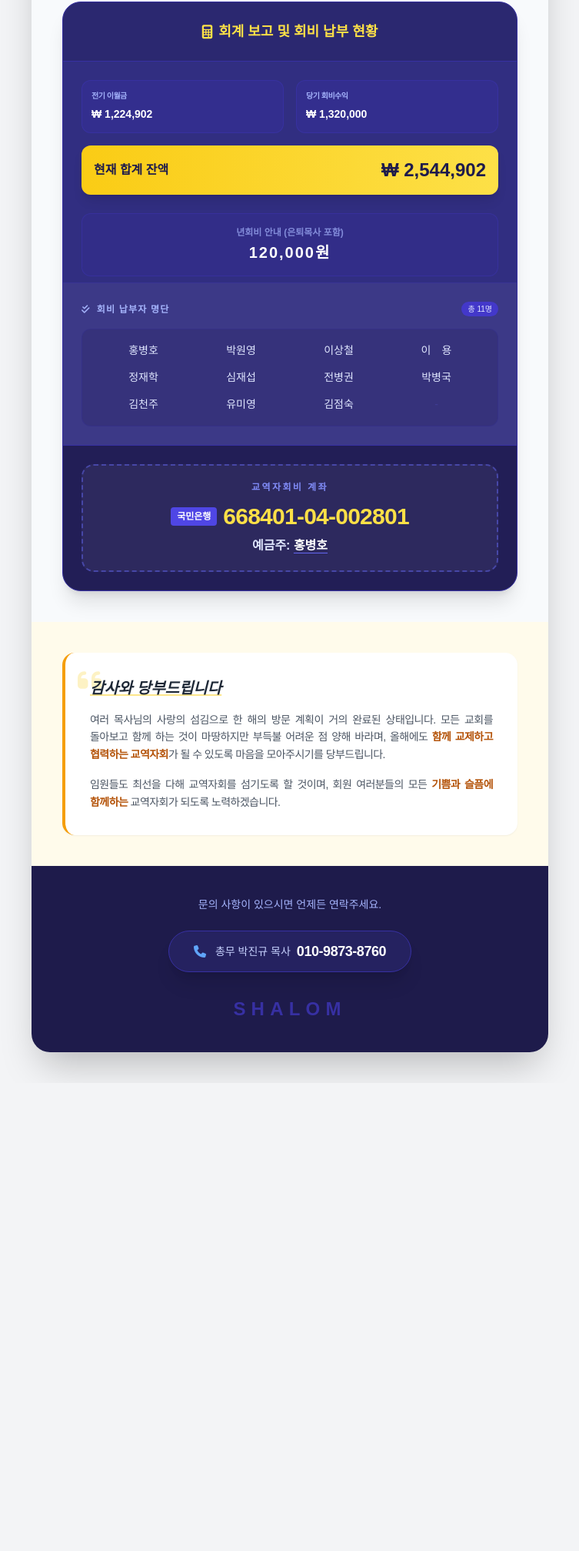
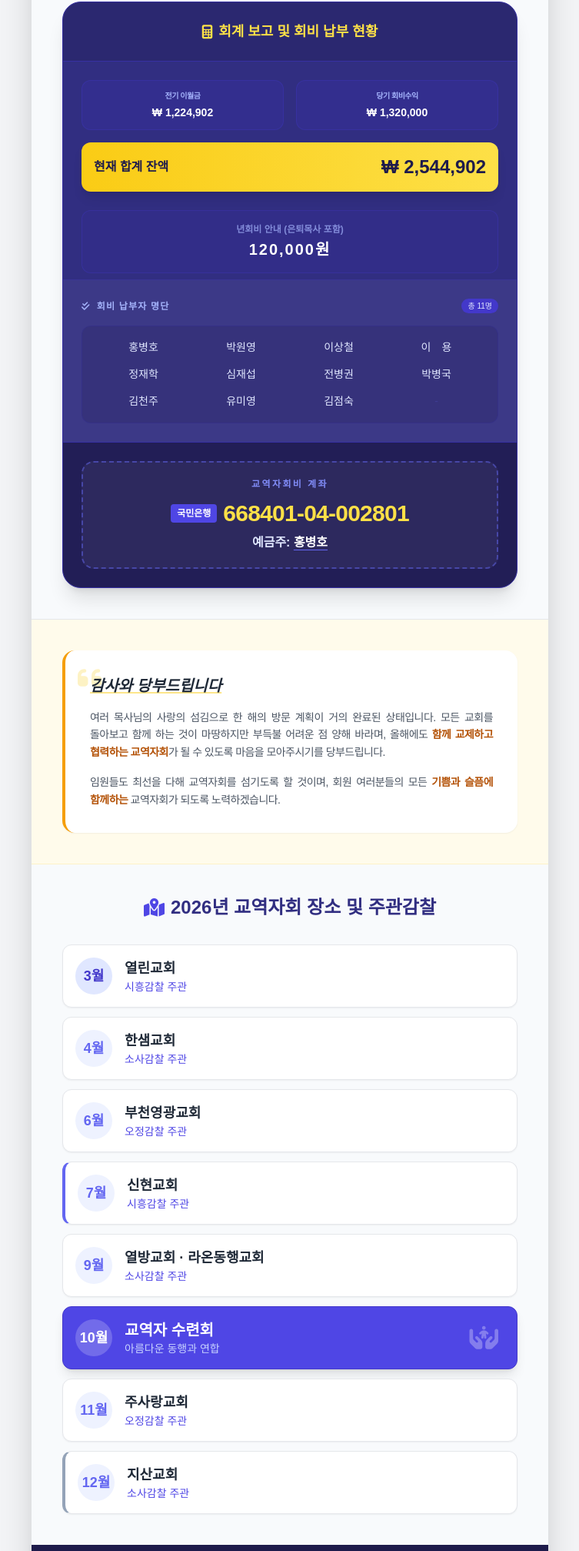
Before and after one commit to joosarang/pastor, a plain HTML site: page index.html in a window 1280 px wide. Shown: the part 2485-4500 px from the top of the page at 77% size, without its empty margins (263-1016 px from the left). Before the commit the page ends 3892 px from the top, so only its background shows below. Drawn offline with nearby package versions, Linux system fonts and the light colour scheme; a web font is replaced by a local one.

Commit message:
Update index.html

```diff
--- a/index.html
+++ b/index.html
@@ -6,7 +6,7 @@
 
     <!-- 카카오톡/SNS 공유 미리보기 설정 (Open Graph) -->
     <meta property="og:title" content="2026년 3월 교역자회 예배지">
-    <meta property="og:description" content="2026년 3월 교역자회 예배 순서 및 주요 사역 안내입니다.">
+    <meta property="og:description" content="2026년 3월 교역자회 예배 순서 및 연간 일정 안내입니다.">
     <meta property="og:type" content="website">
 
     <title>2026년 3월 교역자회 예배지</title>
@@ -30,14 +30,12 @@
             grid-template-columns: 80px 1fr;
             gap: 12px;
         }
-        /* 장평 및 가독성 최적화 클래스 */
         .tight-text {
             letter-spacing: -0.04em;
             line-height: 1.7;
             word-break: keep-all;
             text-align: justify;
         }
-        /* 이름 간격 조정 클래스 */
         .two-char-name {
             letter-spacing: 1em;
             margin-right: -1em;
@@ -179,12 +177,12 @@
                 <i class="fa-solid fa-users text-blue-600 mr-2"></i> 교역자회 섬기는 이들
             </h2>
             <div class="grid grid-cols-1 sm:grid-cols-2 gap-4 mb-4">
-                <div class="bg-slate-50 rounded-xl p-5 text-center border border-gray-200 shadow-sm transition-hover hover:border-blue-200">
+                <div class="bg-slate-50 rounded-xl p-5 text-center border border-gray-200 shadow-sm">
                     <span class="text-blue-600 font-bold text-sm block mb-1">회장</span>
                     <h3 class="text-xl font-bold text-gray-900">박원영 목사</h3>
                     <p class="text-gray-500 text-sm">창대교회</p>
                 </div>
-                <div class="bg-slate-50 rounded-xl p-5 text-center border border-gray-200 shadow-sm transition-hover hover:border-blue-200">
+                <div class="bg-slate-50 rounded-xl p-5 text-center border border-gray-200 shadow-sm">
                     <span class="text-blue-600 font-bold text-sm block mb-1">부회장</span>
                     <h3 class="text-xl font-bold text-gray-900">이경래 목사</h3>
                     <p class="text-gray-500 text-sm">바울교회</p>
@@ -207,24 +205,24 @@
         </section>
 
         <!-- 광고 -->
-        <section class="p-8 sm:p-10 bg-white">
+        <section class="p-8 sm:p-10 bg-white border-b border-gray-100">
             <h2 class="text-2xl font-bold text-gray-800 mb-8 flex items-center justify-center">
                 <i class="fa-solid fa-bullhorn text-orange-500 mr-2"></i> 광 고
             </h2>
             <div class="space-y-4">
-                <div class="flex items-start bg-blue-50/50 p-5 rounded-2xl border border-blue-100 transition-all hover:bg-blue-50">
+                <div class="flex items-start bg-blue-50/50 p-5 rounded-2xl border border-blue-100">
                     <div class="w-10 h-10 bg-blue-100 text-blue-600 rounded-xl flex items-center justify-center font-black mr-4 flex-shrink-0 shadow-sm">1</div>
                     <p class="text-gray-700 text-base leading-relaxed">
                         교역자회 예배 인도는 <span class="font-bold text-blue-700 underline underline-offset-4 decoration-blue-200">감찰별로 담당</span>하여 은혜롭게 진행될 예정입니다.
                     </p>
                 </div>
-                <div class="flex items-start bg-orange-50/50 p-5 rounded-2xl border border-orange-100 transition-all hover:bg-orange-50">
+                <div class="flex items-start bg-orange-50/50 p-5 rounded-2xl border border-orange-100">
                     <div class="w-10 h-10 bg-orange-100 text-orange-600 rounded-xl flex items-center justify-center font-black mr-4 flex-shrink-0 shadow-sm">2</div>
                     <p class="text-gray-700 text-base leading-relaxed">
                         목사님들의 깊이 있는 목회와 삶을 나누고 소통하는 <span class="font-bold text-orange-700">목회 인터뷰</span> 시간을 순서에 따라 가집니다.
                     </p>
                 </div>
-                <div class="flex items-start bg-green-50/50 p-5 rounded-2xl border border-green-100 transition-all hover:bg-green-50">
+                <div class="flex items-start bg-green-50/50 p-5 rounded-2xl border border-green-100">
                     <div class="w-10 h-10 bg-green-100 text-green-600 rounded-xl flex items-center justify-center font-black mr-4 flex-shrink-0 shadow-sm">3</div>
                     <p class="text-gray-700 text-base leading-relaxed">
                         다가오는 <span class="font-bold text-green-700">4월 27일(월) ~ 29일(수)</span>에는 교단의 뜻깊은 총동문대회가 예정되어 있습니다.
@@ -234,7 +232,7 @@
         </section>
 
         <!-- 회계 보고 -->
-        <section class="p-8 sm:p-10 bg-slate-50 border-t border-gray-200">
+        <section class="p-8 sm:p-10 bg-slate-50 border-b border-gray-200">
             <div class="bg-indigo-900 rounded-3xl overflow-hidden shadow-xl border border-indigo-800">
                 <div class="p-6 border-b border-indigo-800 bg-indigo-950/30 text-center">
                     <h3 class="text-lg font-bold text-yellow-300 inline-flex items-center">
@@ -242,15 +240,14 @@
                     </h3>
                 </div>
 
-                <!-- 회계 수치 -->
                 <div class="p-6 grid grid-cols-2 gap-4">
                     <div class="bg-indigo-800/40 p-3 rounded-xl border border-indigo-700/30">
-                        <span class="text-indigo-300 text-[10px] font-bold block mb-1 tracking-tighter">전기 이월금</span>
-                        <span class="text-white font-bold text-sm">₩ 1,224,902</span>
+                        <span class="text-indigo-300 text-[10px] font-bold block mb-1 tracking-tighter text-center">전기 이월금</span>
+                        <span class="text-white font-bold text-sm block text-center">₩ 1,224,902</span>
                     </div>
                     <div class="bg-indigo-800/40 p-3 rounded-xl border border-indigo-700/30">
-                        <span class="text-indigo-300 text-[10px] font-bold block mb-1 tracking-tighter">당기 회비수익</span>
-                        <span class="text-white font-bold text-sm">₩ 1,320,000</span>
+                        <span class="text-indigo-300 text-[10px] font-bold block mb-1 tracking-tighter text-center">당기 회비수익</span>
+                        <span class="text-white font-bold text-sm block text-center">₩ 1,320,000</span>
                     </div>
                     <div class="col-span-2 bg-gradient-to-r from-yellow-400 to-yellow-300 p-4 rounded-xl text-indigo-950 flex justify-between items-center shadow-lg">
                         <span class="font-extrabold">현재 합계 잔액</span>
@@ -258,15 +255,13 @@
                     </div>
                 </div>
 
-                <!-- 회비 납부 기준 안내 -->
                 <div class="px-6 pb-2">
                     <div class="bg-indigo-800/20 rounded-xl p-4 border border-indigo-700/30 text-center">
-                        <span class="text-indigo-300 text-xs font-bold block mb-1 opacity-70">년회비 안내 (은퇴목사 포함)</span>
-                        <span class="font-black text-xl text-white tracking-widest">120,000원</span>
+                        <span class="text-indigo-300 text-xs font-bold block mb-1 opacity-70 text-center">년회비 안내 (은퇴목사 포함)</span>
+                        <span class="font-black text-xl text-white tracking-widest block text-center">120,000원</span>
                     </div>
                 </div>
 
-                <!-- 납부자 명단 -->
                 <div class="bg-white/5 p-6 border-t border-indigo-800/50">
                     <div class="flex items-center mb-4">
                         <span class="text-xs font-bold text-indigo-300 uppercase tracking-widest flex items-center">
@@ -281,7 +276,6 @@
                     </div>
                 </div>
 
-                <!-- 교역자회비 계좌 (대형 강조 디자인) -->
                 <div class="p-6 bg-indigo-950/80 border-t border-indigo-800">
                     <div class="text-center py-5 px-4 bg-white/5 rounded-2xl border-2 border-dashed border-indigo-500/50">
                         <p class="text-indigo-400 text-xs font-black mb-3 tracking-[0.2em]">교역자회비 계좌</p>
@@ -289,16 +283,16 @@
                             <span class="bg-indigo-600 text-white text-xs px-2 py-1 rounded font-bold">국민은행</span>
                             <span class="text-white text-2xl sm:text-3xl font-black tracking-tight text-yellow-300">668401-04-002801</span>
                         </div>
-                        <p class="text-indigo-100 text-base font-bold">예금주: <span class="text-white underline underline-offset-4 decoration-indigo-500">홍병호</span></p>
+                        <p class="text-indigo-100 text-base font-bold text-center">예금주: <span class="text-white underline underline-offset-4 decoration-indigo-500">홍병호</span></p>
                     </div>
                 </div>
             </div>
         </section>
 
-        <!-- 당부의 말씀 -->
-        <section class="p-8 sm:p-10 bg-amber-50">
+        <!-- 감사와 당부 -->
+        <section class="p-8 sm:p-10 bg-amber-50 border-b border-amber-100">
             <div class="bg-white p-6 sm:p-8 rounded-2xl border-l-4 border-amber-500 shadow-sm relative">
-                <i class="fa-solid fa-quote-left text-amber-200 text-4xl absolute top-4 left-4 opacity-50"></i>
+                <i class="fa-solid fa-quote-left text-amber-200 text-4xl absolute top-4 left-4 opacity-50 font-black"></i>
                 <div class="relative z-10">
                     <h2 class="text-xl font-bold text-gray-800 mb-4 font-black italic underline decoration-amber-200">감사와 당부드립니다</h2>
                     <p class="text-gray-600 tight-text text-sm leading-relaxed mb-4">
@@ -311,6 +305,81 @@
             </div>
         </section>
 
+        <!-- 2026년 교역자회 장소 및 주관감찰 -->
+        <section class="p-8 sm:p-10 bg-slate-50">
+            <h2 class="text-2xl font-bold text-indigo-900 mb-8 flex items-center justify-center">
+                <i class="fa-solid fa-map-location-dot text-indigo-600 mr-2 font-black"></i> 2026년 교역자회 장소 및 주관감찰
+            </h2>
+
+            <div class="space-y-3">
+                <!-- 3월 -->
+                <div class="flex items-center bg-white p-4 rounded-xl border border-gray-200 shadow-sm transition-hover hover:border-indigo-300">
+                    <div class="w-12 h-12 bg-indigo-100 text-indigo-700 rounded-full flex items-center justify-center font-bold mr-4 flex-shrink-0 text-lg">3월</div>
+                    <div class="flex-1">
+                        <div class="font-bold text-gray-800 text-lg">열린교회</div>
+                        <div class="text-indigo-600 font-medium text-sm">시흥감찰 주관</div>
+                    </div>
+                </div>
+                <!-- 4월 -->
+                <div class="flex items-center bg-white p-4 rounded-xl border border-gray-200 shadow-sm transition-hover hover:border-indigo-300">
+                    <div class="w-12 h-12 bg-indigo-50 text-indigo-500 rounded-full flex items-center justify-center font-bold mr-4 flex-shrink-0 text-lg">4월</div>
+                    <div class="flex-1">
+                        <div class="font-bold text-gray-800 text-lg">한샘교회</div>
+                        <div class="text-indigo-600 font-medium text-sm">소사감찰 주관</div>
+                    </div>
+                </div>
+                <!-- 6월 -->
+                <div class="flex items-center bg-white p-4 rounded-xl border border-gray-200 shadow-sm transition-hover hover:border-indigo-300">
+                    <div class="w-12 h-12 bg-indigo-50 text-indigo-500 rounded-full flex items-center justify-center font-bold mr-4 flex-shrink-0 text-lg">6월</div>
+                    <div class="flex-1">
+                        <div class="font-bold text-gray-800 text-lg">부천영광교회</div>
+                        <div class="text-indigo-600 font-medium text-sm">오정감찰 주관</div>
+                    </div>
+                </div>
+                <!-- 7월 -->
+                <div class="flex items-center bg-white p-4 rounded-xl border border-gray-200 shadow-sm transition-hover hover:border-indigo-300 border-l-4 border-l-indigo-500">
+                    <div class="w-12 h-12 bg-indigo-50 text-indigo-500 rounded-full flex items-center justify-center font-bold mr-4 flex-shrink-0 text-lg font-black">7월</div>
+                    <div class="flex-1">
+                        <div class="font-bold text-gray-800 text-lg">신현교회</div>
+                        <div class="text-indigo-600 font-medium text-sm font-black">시흥감찰 주관</div>
+                    </div>
+                </div>
+                <!-- 9월 -->
+                <div class="flex items-center bg-white p-4 rounded-xl border border-gray-200 shadow-sm transition-hover hover:border-indigo-300">
+                    <div class="w-12 h-12 bg-indigo-50 text-indigo-500 rounded-full flex items-center justify-center font-bold mr-4 flex-shrink-0 text-lg">9월</div>
+                    <div class="flex-1">
+                        <div class="font-bold text-gray-800 text-lg">열방교회 · 라온동행교회</div>
+                        <div class="text-indigo-600 font-medium text-sm">소사감찰 주관</div>
+                    </div>
+                </div>
+                <!-- 10월: 수련회 섹션 아이콘 변경 -->
+                <div class="flex items-center bg-indigo-600 p-4 rounded-xl border border-indigo-700 shadow-lg text-white">
+                    <div class="w-12 h-12 bg-white/20 rounded-full flex items-center justify-center font-bold mr-4 flex-shrink-0 text-lg">10월</div>
+                    <div class="flex-1">
+                        <div class="font-bold text-xl">교역자 수련회</div>
+                        <div class="text-indigo-200 text-sm font-medium">아름다운 동행과 연합</div>
+                    </div>
+                    <i class="fa-solid fa-hands-holding-child text-white/30 text-3xl mr-2"></i>
+                </div>
+                <!-- 11월 -->
+                <div class="flex items-center bg-white p-4 rounded-xl border border-gray-200 shadow-sm transition-hover hover:border-indigo-300">
+                    <div class="w-12 h-12 bg-indigo-50 text-indigo-500 rounded-full flex items-center justify-center font-bold mr-4 flex-shrink-0 text-lg">11월</div>
+                    <div class="flex-1">
+                        <div class="font-bold text-gray-800 text-lg">주사랑교회</div>
+                        <div class="text-indigo-600 font-medium text-sm">오정감찰 주관</div>
+                    </div>
+                </div>
+                <!-- 12월 -->
+                <div class="flex items-center bg-white p-4 rounded-xl border border-gray-200 shadow-sm transition-hover hover:border-indigo-300 border-l-4 border-l-slate-400">
+                    <div class="w-12 h-12 bg-indigo-50 text-indigo-500 rounded-full flex items-center justify-center font-bold mr-4 flex-shrink-0 text-lg">12월</div>
+                    <div class="flex-1">
+                        <div class="font-bold text-gray-800 text-lg">지산교회</div>
+                        <div class="text-indigo-600 font-medium text-sm">소사감찰 주관</div>
+                    </div>
+                </div>
+            </div>
+        </section>
+
         <!-- 푸터 -->
         <footer class="bg-indigo-950 text-white text-center p-10">
             <p class="text-indigo-300 mb-6 text-sm">문의 사항이 있으시면 언제든 연락주세요.</p>
@@ -319,7 +388,7 @@
                 <span class="text-indigo-200 mr-2 text-sm font-medium">총무 박진규 목사</span>
                 <a href="tel:010-9873-8760" class="font-black text-white text-lg tracking-tight">010-9873-8760</a>
             </div>
-            <p class="mt-8 text-2xl font-black text-indigo-800 tracking-[0.3em] uppercase">Shalom</p>
+            <p class="mt-8 text-2xl font-black text-indigo-800 tracking-[0.3em] uppercase select-none">Shalom</p>
         </footer>
 
     </div>
```
